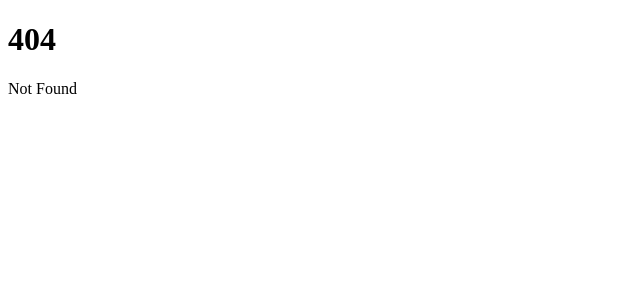
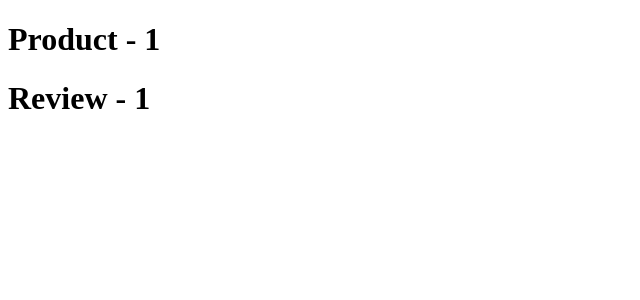
Before and after one commit to BhaumikDhameliya/sk-routing, a SvelteKit app: page /products/1/reviews/1 in a window 1280 px wide. Before the commit this address had no page. Shown: the top 300 px of the page, without its empty margins (0-640 px from the left). Built offline with nearby package versions, Linux system fonts and the light colour scheme.

Commit message:
nested dynamic routes

```diff
--- /dev/null
+++ b/src/routes/products/[productId]/reviews/[reviewId]/+page.svelte
@@ -0,0 +1,7 @@
+<script>
+	import { page } from '$app/stores';
+	const { productId, reviewId } = $page.params;
+</script>
+
+<h1>Product - {productId}</h1>
+<h1>Review - {reviewId}</h1>
```
